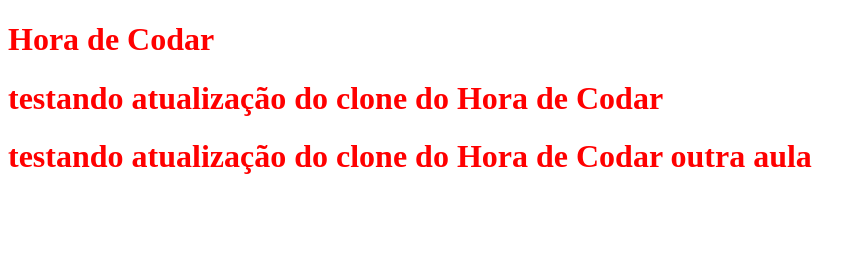
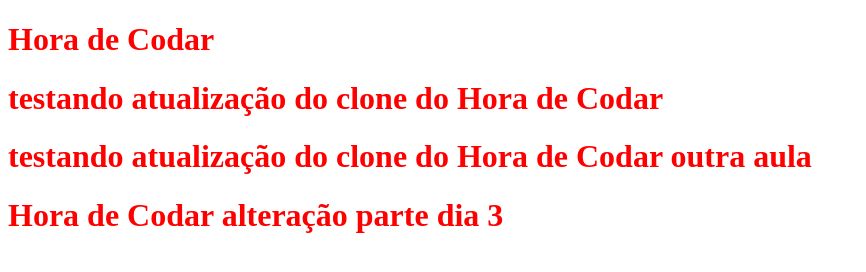
Before and after one commit to marciopires4050/curso_git_1, a plain HTML site: page index.html in a window 1280 px wide. Shown: the whole page, without its empty margins (0-866 px from the left). Drawn offline with Linux system fonts and the light colour scheme.

Commit message:
Enviando alterações

```diff
--- a/index.html
+++ b/index.html
@@ -13,5 +13,7 @@
     <h1>testando atualização do clone do Hora de Codar</h1>
 
     <h1>testando atualização do clone do Hora de Codar outra aula</h1>
+
+    <h1>Hora de Codar alteração parte dia 3</h1>
 </body>
 </html>
```
Also changed, not shown: teste1.txt (added), teste2.txt (added), teste3.txt (added), teste4_fim.txt (added).
